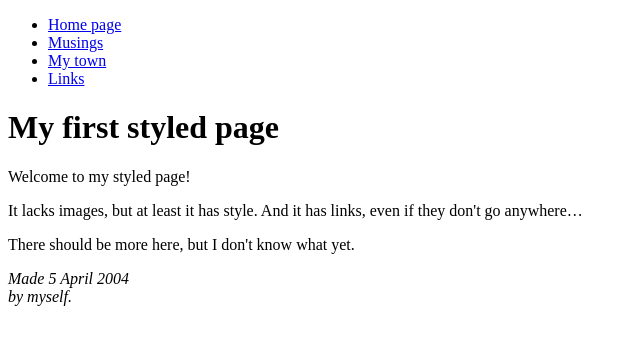
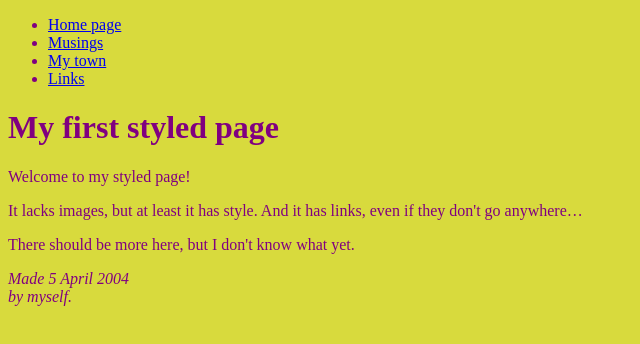
Before and after one commit to tiffanychung73/tiffanychung73.github.io, a plain HTML site: page lesson3/index.html in a window 1280 px wide. Shown: the whole page, without its empty margins (0-640 px from the left). Drawn offline with Linux system fonts and the light colour scheme.

Commit message:
Update index.html
Update index.html

```diff
--- a/lesson3/index.html
+++ b/lesson3/index.html
@@ -2,6 +2,11 @@
 <html>
 <head>
   <title>My first styled page</title>
+  <style type="text/css">
+    body {
+      color: purple;
+      background-color: #d8da3d }
+    </style>
 </head>
 
 <body>
```
